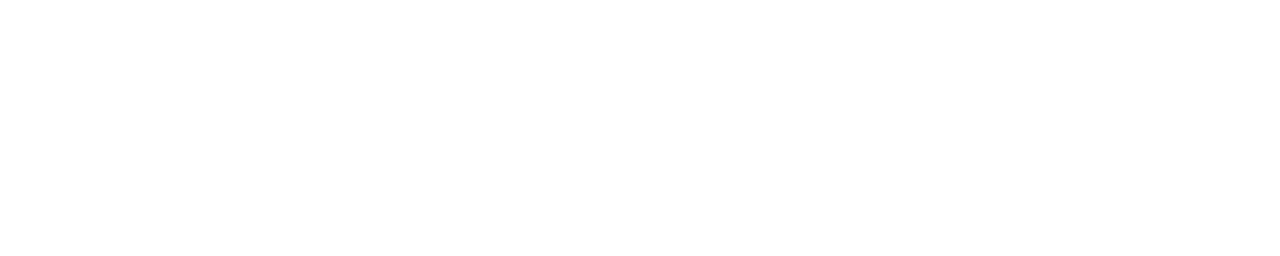
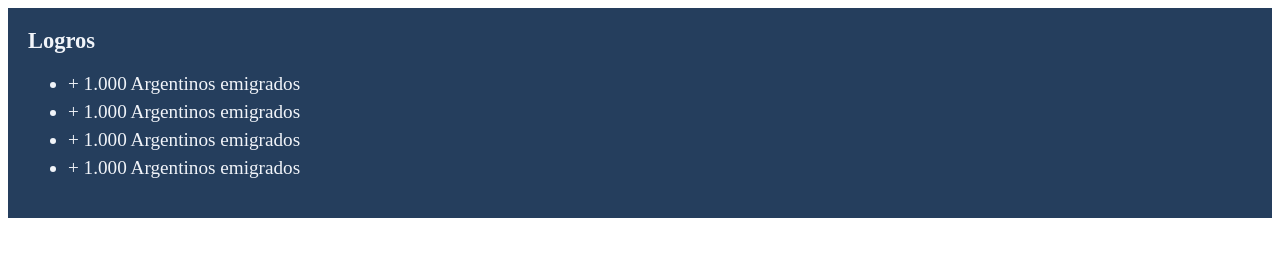
Before and after one commit to sofgln/Proyecto-2docuatri-ISPC, a plain HTML site: page index.html in a window 1280 px wide. Drawn offline with Linux system fonts and the light colour scheme.

Commit message:
Seccion logros general

```diff
--- a/assets/css/index.css
+++ b/assets/css/index.css
@@ -0,0 +1,25 @@
+
+.logros h3{
+    margin: 0;
+}
+
+.logros li{
+    margin-bottom: 6px;
+
+}
+.container{
+    width: 100%;
+    margin: 0px ;
+    background-color: #253E5D;
+}
+.logros{
+
+	color: #F1F4F9;
+	padding: 20px;
+    font-size: larger;
+
+    list-style: none;
+
+    list-style:armenian;
+
+}
--- a/index.html
+++ b/index.html
@@ -14,5 +14,22 @@
 
 
     <script src="./index.js"></script>
+    <div class="container">
+
+
+        <div class="logros">
+
+            <h3> Logros </h3>
+            <ul>
+
+                <li>+ 1.000 Argentinos emigrados</li>
+                <li>+ 1.000 Argentinos emigrados</li>
+                <li>+ 1.000 Argentinos emigrados</li>
+                <li>+ 1.000 Argentinos emigrados</li>
+
+            </ul>
+        </div>
+    </div>
+
 </body>
 </html>
```
